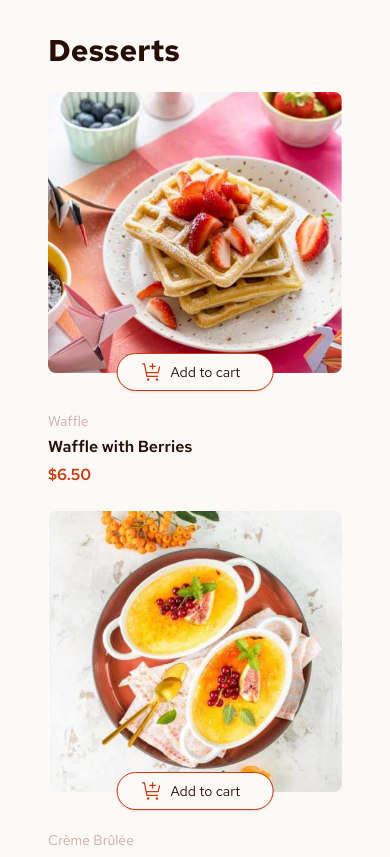
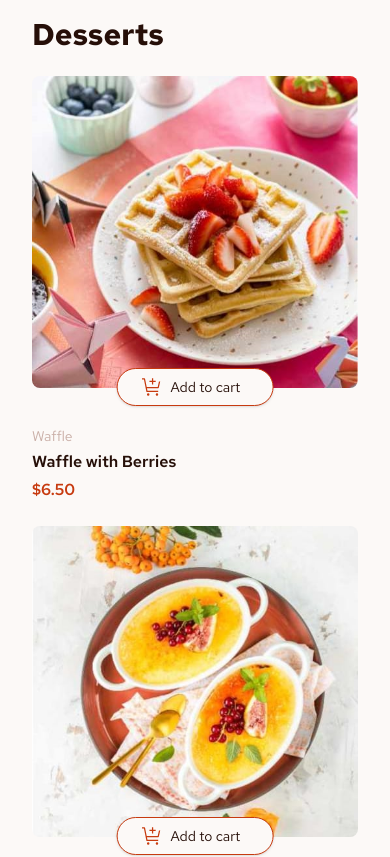
Before and after one commit to Mer-xie/product-listing, a React (Vite) app in the folder cart/: page / in a window 390 px wide. Shown: the top 857 px of the page. Built offline with nearby package versions, Linux system fonts and the light colour scheme.

Commit message:
updated padding for mobile

```diff
--- a/cart/src/App.tsx
+++ b/cart/src/App.tsx
@@ -4,7 +4,7 @@ import Products from "./components/products";
 
 function App() {
     return (
-            <div className='p-8 sm:p-15 bg-(--rose50) font-red'>
+            <div className='p-4 sm:p-15 bg-(--rose50) font-red'>
                 <div>
                     <CartProvider>
                         <Products />
```
